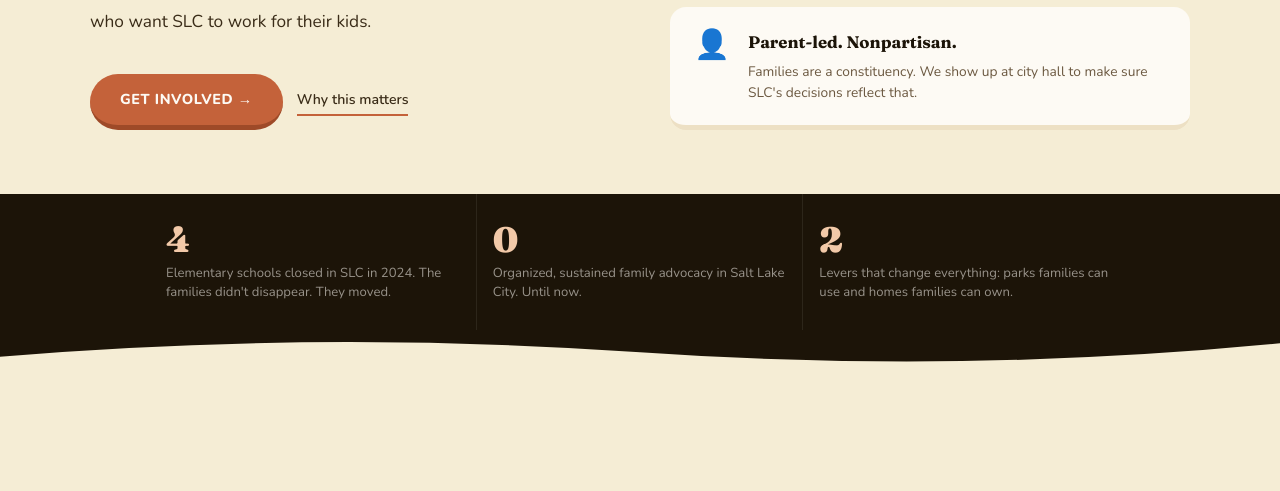
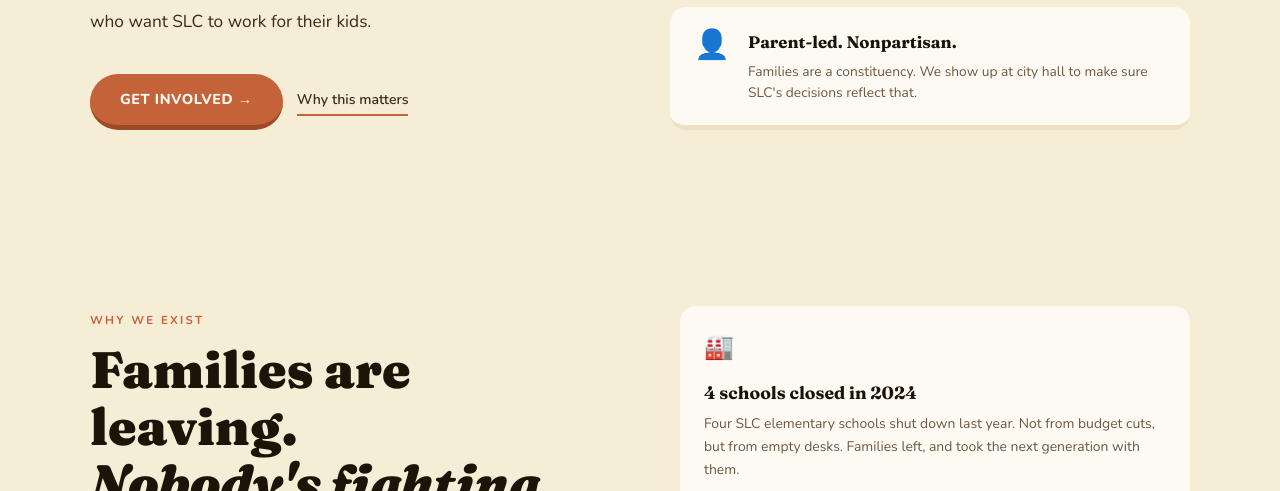
Before and after one commit to blakemcclary/slc-parks-for-families, a plain HTML site: page index.html in a window 1280 px wide. Shown: the part 655-1146 px from the top of the page. Drawn offline with nearby package versions, Linux system fonts and the light colour scheme.

Commit message:
Remove hero stat strip section
Page now flows directly from hero into Why We Exist.

Co-Authored-By: Claude Sonnet 4.6 <noreply@anthropic.com>

```diff
--- a/index.html
+++ b/index.html
@@ -886,30 +886,6 @@
     </div>
   </section>
 
-  <!-- Hero stat strip -->
-  <div class="hero-stat-strip reveal">
-    <div class="hero-stat-row">
-      <div class="hero-stat">
-        <div class="stat-big">4</div>
-        <div class="stat-text">Elementary schools closed in SLC in 2024. The families didn't disappear. They moved.</div>
-      </div>
-      <div class="hero-stat">
-        <div class="stat-big">0</div>
-        <div class="stat-text">Organized, sustained family advocacy in Salt Lake City. Until now.</div>
-      </div>
-      <div class="hero-stat">
-        <div class="stat-big">2</div>
-        <div class="stat-text">Levers that change everything: parks families can use and homes families can own.</div>
-      </div>
-    </div>
-  </div>
-
-  <!-- WAVES: ink strip → cream -->
-  <div class="waves" style="background: var(--ink);">
-    <svg viewBox="0 0 1440 60" xmlns="http://www.w3.org/2000/svg" preserveAspectRatio="none">
-      <path d="M0,60 L0,30 Q360,0 720,25 Q1080,50 1440,15 L1440,60 Z" fill="#F5EDD5"/>
-    </svg>
-  </div>
 
   <!-- PROBLEM -->
   <section id="problem">
```
